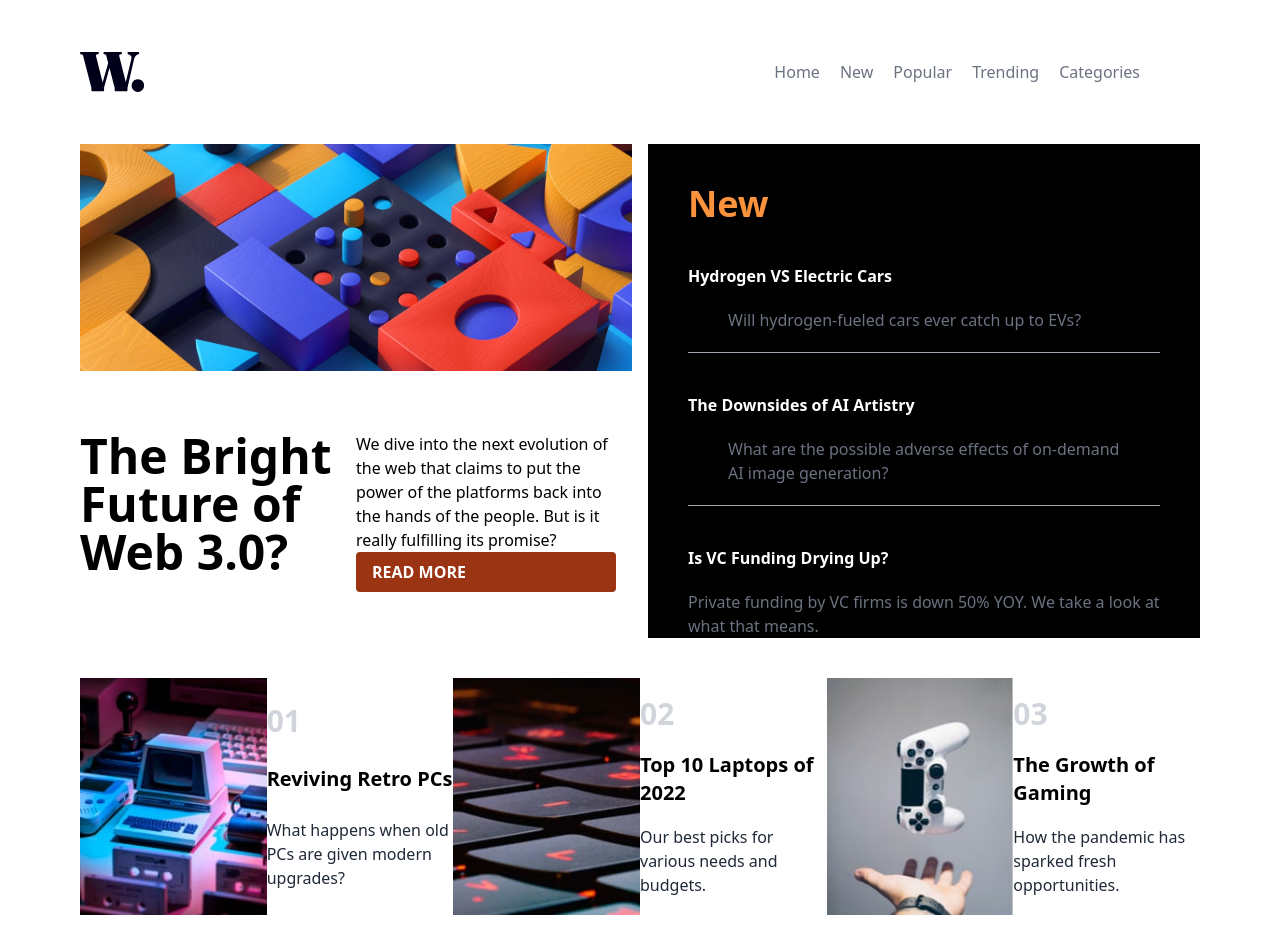
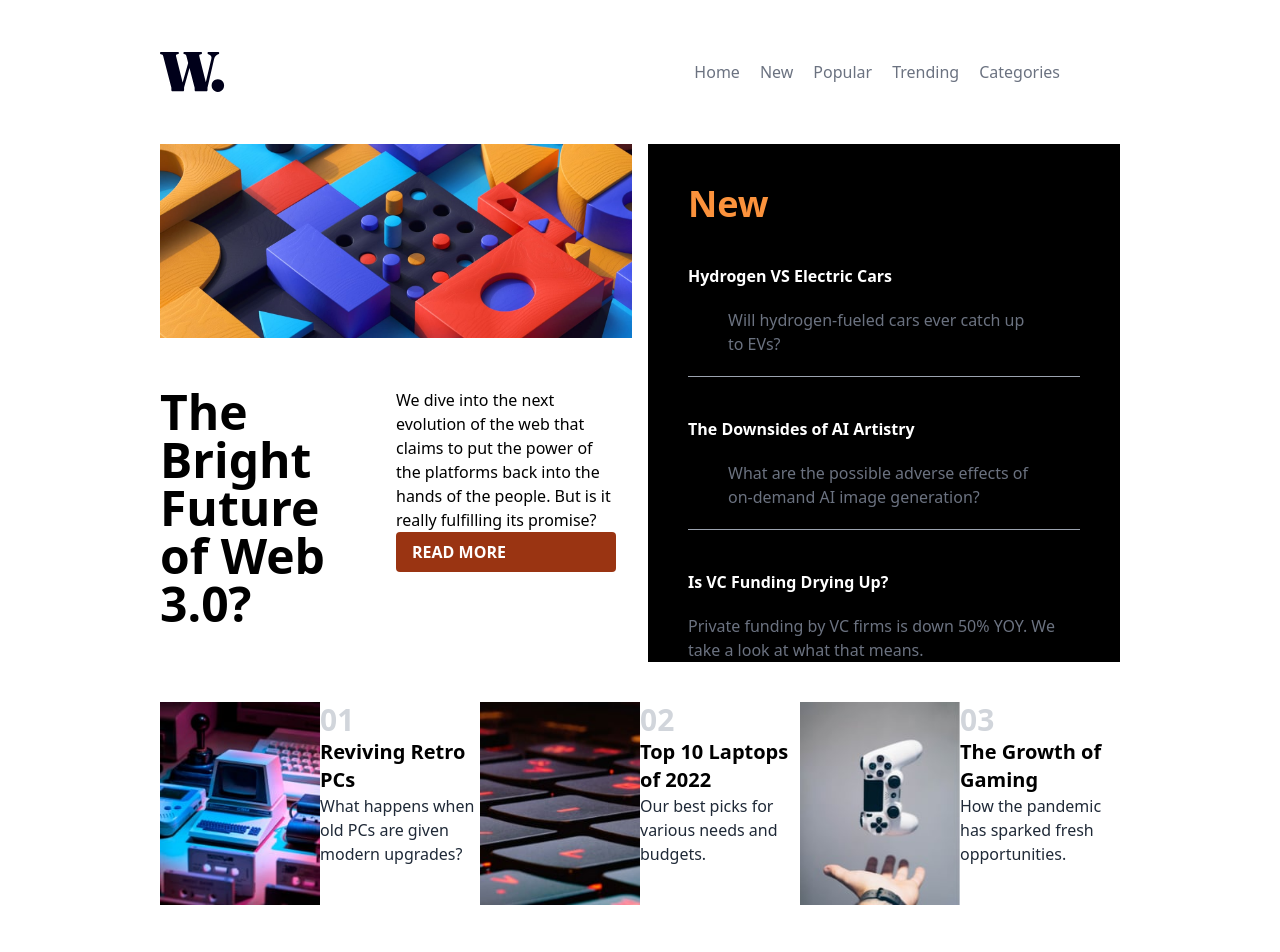
Before and after one commit to lavollmer/news-homepage, a React (Create React App) app: page / in a window 1280 px wide. Shown: the top 952 px of the page. Built offline with nearby package versions, Linux system fonts and the light colour scheme.

Commit message:
updating the width of the entire add to px-40

```diff
--- a/src/App.js
+++ b/src/App.js
@@ -8,15 +8,15 @@ import Countdown from "./components/Countdown"; // Import the Countdown componen
 function App() {
   return (
     <div>
-      <div className="flex flex-row px-20 justify-between items-center">
+      <div className="flex flex-row px-40 justify-between items-center">
           <Icon />
           <NavBar />
         </div>
-      <div className="grid grid-cols-1 md:grid-cols-2 gap-4 px-20">
+      <div className="grid grid-cols-1 md:grid-cols-2 gap-4 px-40">
         <SplashPage />
         <NewSection />
       </div>
-      <div className="grid grid-cols-1 gap-4 px-20 py-10">
+      <div className="grid grid-cols-1 gap-4 px-40 py-10">
         <Countdown />
       </div>
     </div>
--- a/src/components/CountdownCards.jsx
+++ b/src/components/CountdownCards.jsx
@@ -5,19 +5,19 @@ import Gaming from "../assets/images/image-gaming-growth.jpg";
 
 const CountdownCards = () => {
   return (
-    <div className="grid grid-col-1 md:grid-cols-6 ">
+    <div className="grid grid-col-1 md:grid-cols-6 w-full ">
       <img src={Retro} alt="Retro PCs" />
-      <div className="flex flex-col justify-evenly">
+      <div className="flex flex-col justify-start">
         <h1 className="text-gray-300 font-bold text-3xl">01</h1>
-        <h2 className="text-black-800 font-bold text-xl">Reviving Retro PCs</h2>
-        <p className="text-gray-800 text-md">
+        <h2 className="text-black-800 font-bold text-xl ">Reviving Retro PCs</h2>
+        <p className="text-gray-800 text-md ">
           What happens when old PCs are given modern upgrades?
         </p>
       </div>
       <div>
         <img src={Laptops} alt="Top of laptop" />
       </div>
-      <div className="flex flex-col justify-evenly">
+      <div className="flex flex-col justify-start">
         <h1 className="text-gray-300 font-bold text-3xl">02</h1>
         <h2 className="text-black-800 font-bold text-xl">
           Top 10 Laptops of 2022
@@ -29,7 +29,7 @@ const CountdownCards = () => {
       <div>
         <img src={Gaming} alt="Gaming controller" />
       </div>
-      <div className="flex flex-col justify-evenly">
+      <div className="flex flex-col justify-start">
         <h1 className="text-gray-300 font-bold text-3xl">03</h1>
         <h2 className="text-black-800 font-bold text-xl">
           The Growth of Gaming
```
